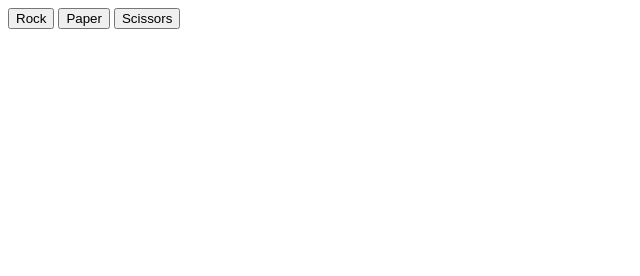
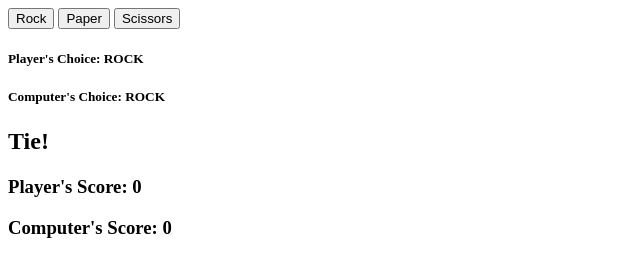
Before and after one commit to YashdeepNeema/rock-paper-scissors, a plain HTML site: page index.html in a window 1280 px wide. Both pictures are taken after a click on the button "Rock". Shown: the whole page, without its empty margins (0-640 px from the left). Drawn offline with Linux system fonts and the light colour scheme.

Commit message:
make the buttons function

```diff
--- a/index.html
+++ b/index.html
@@ -12,5 +12,17 @@
         <button id="paper">Paper</button>
         <button id="scissors">Scissors</button>
     </div>
+    <div id="choice">
+        <h5 id="playerChoice"></h5>
+        <h5 id="computerChoice"></h5>
+    </div>
+    <div id="roundResultDiv">
+        <h2 id="roundResult"></h2>
+        <h4 id="resultReason"></h4>
+    </div>
+    <div id="score">
+        <h3 id="playerScore"></h3>
+        <h3 id="computerScore"></h3>
+    </div>
 </body>
 </html>
--- a/script.js
+++ b/script.js
@@ -69,9 +69,57 @@ function game(n, playerSelection){
 
 const buttons = document.querySelectorAll('button')
 
+let playerScore = 0;
+let computerScore = 0;
+let tieScore = 0;
+
 buttons.forEach((btn) => {
     btn.addEventListener('click', () => {
-        const result = playRound(`${btn.id}`, getComputerChoice(choices))
-        alert(result)
+        const computerChoice = getComputerChoice(choices)
+        const result = playRound(`${btn.id}`, computerChoice)
+
+        document.querySelector('#playerChoice').innerHTML = `Player's Choice: ${btn.id.toUpperCase()}`
+        document.querySelector('#computerChoice').innerHTML = `Computer's Choice: ${computerChoice.toUpperCase()}`
+
+
+        if (playerScore >= 5 || computerScore >= 5) {
+            if(playerScore >= 5){
+
+                document.querySelector('#playerChoice').innerHTML = ''
+                document.querySelector('#computerChoice').innerHTML = ''
+                document.querySelector('#roundResult').innerHTML = `You Won!`
+                document.querySelector('#resultReason').innerHTML = ''
+            }
+            else{
+
+                document.querySelector('#playerChoice').innerHTML = ''
+                document.querySelector('#computerChoice').innerHTML = ''
+                document.querySelector('#roundResult').innerHTML = `Computer Won!`
+                document.querySelector('#resultReason').innerHTML = ''
+            }
+        }
+        else{
+            if (result == 'W'){
+                playerScore++
+                document.querySelector('#roundResult').innerHTML = `You Won!`
+                document.querySelector('#resultReason').innerHTML = `${btn.id.toUpperCase()} beats ${computerChoice.toUpperCase()}`
+            }
+            else if (result == "L"){
+                computerScore++
+                document.querySelector('#roundResult').innerHTML = `You Lose!`
+                document.querySelector('#resultReason').innerHTML = `${computerChoice.toUpperCase()} beats ${btn.id.toUpperCase()}`
+            }
+            else{
+                tieScore++
+                document.querySelector('#roundResult').innerHTML = `Tie!`
+                document.querySelector('#resultReason').innerHTML = ''
+            }
+        }
+
+
+
+
+        document.querySelector('#playerScore').innerHTML = `Player's Score: ${playerScore}`
+        document.querySelector('#computerScore').innerHTML = `Computer's Score: ${computerScore}`
     })
 })
```
